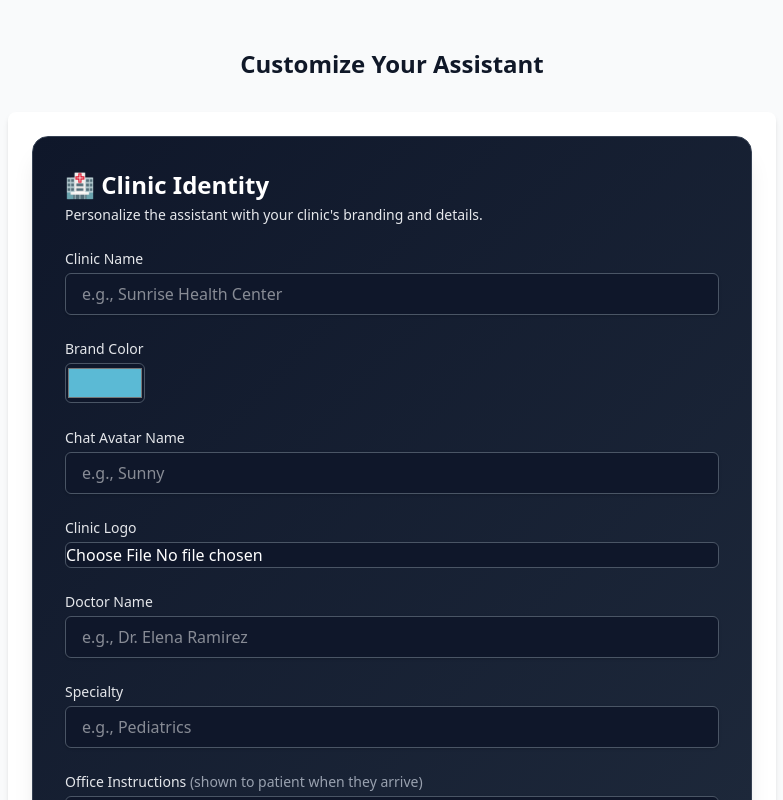
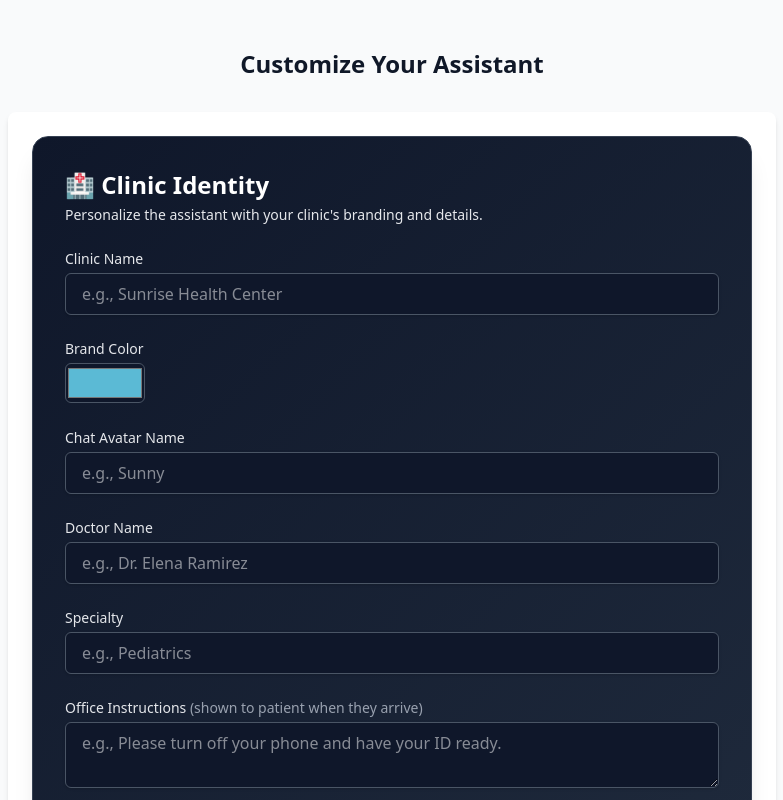
Before and after one commit to samibismar/calmclinic.health, a Next.js app: page /dashboard/customize in a window 1280 px wide. Shown: the top 800 px of the page, without its empty margins (248-1031 px from the left). Built offline with nearby package versions, Linux system fonts and the light colour scheme.

Commit message:
fix: remove unused logoFile state and related props

```diff
--- a/src/app/dashboard/customize/page.tsx
+++ b/src/app/dashboard/customize/page.tsx
@@ -32,7 +32,6 @@ export default function CustomizePage() {
   const [backgroundStyle, setBackgroundStyle] = useState("");
   const [chatAvatarName, setChatAvatarName] = useState("");
   const [clinicName, setClinicName] = useState("");
-  const [logoFile, setLogoFile] = useState<File | null>(null);
 
   const handleSave = async () => {
     const payload = {
@@ -76,7 +75,6 @@ export default function CustomizePage() {
           <ClinicIdentityForm
             clinicName={clinicName}
             setClinicName={setClinicName}
-            setLogoFile={setLogoFile}
             doctorName={doctorName}
             setDoctorName={setDoctorName}
             specialty={specialty}
--- a/src/components/customize/ClinicIdentityForm.tsx
+++ b/src/components/customize/ClinicIdentityForm.tsx
@@ -9,7 +9,6 @@ type Props = {
   setBrandColor: (val: string) => void;
   chatAvatarName: string;
   setChatAvatarName: (val: string) => void;
-  setLogoFile: (file: File | null) => void;
   doctorName: string;
   setDoctorName: (val: string) => void;
   specialty: string;
@@ -25,7 +24,6 @@ const ClinicIdentityForm = ({
   setBrandColor,
   chatAvatarName,
   setChatAvatarName,
-  setLogoFile,
   doctorName,
   setDoctorName,
   specialty,
@@ -73,16 +71,6 @@ const ClinicIdentityForm = ({
           </div>
 
           <div>
-            <label className="block text-sm font-medium text-gray-200 mb-1">Clinic Logo</label>
-            <input
-              type="file"
-              accept="image/*"
-              onChange={(e) => setLogoFile(e.target.files?.[0] || null)}
-              className="w-full bg-[#0f172a] text-white border border-gray-600 rounded-md"
-            />
-          </div>
-
-          <div>
             <label className="block text-sm font-medium text-gray-200 mb-1">Doctor Name</label>
             <input
               type="text"
```
